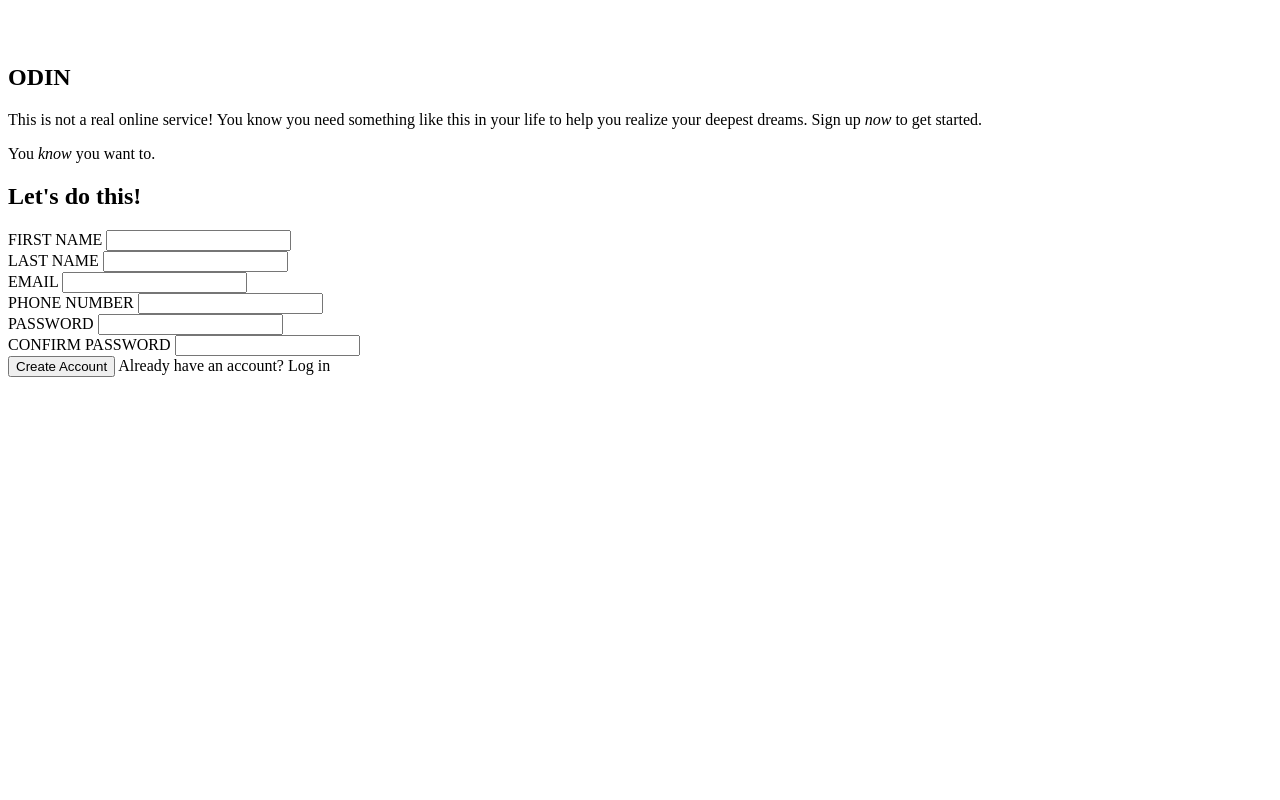
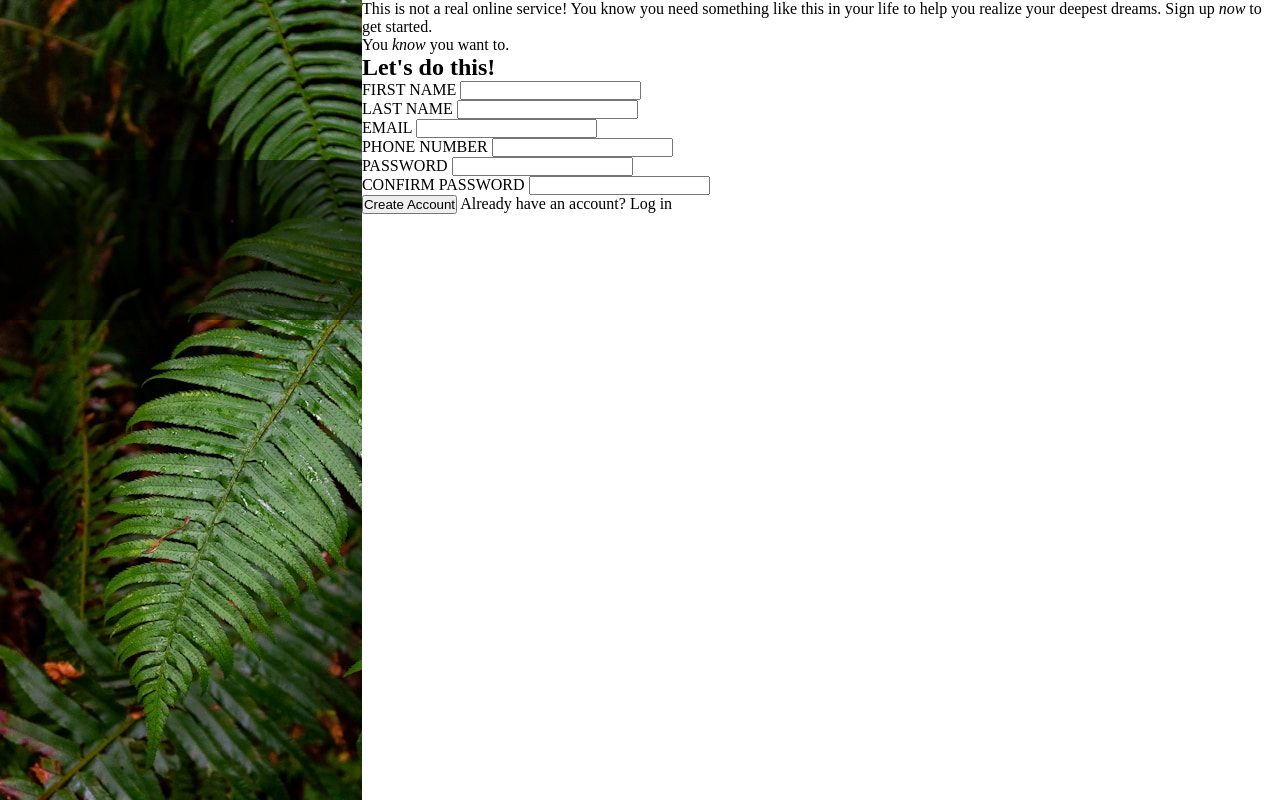
Before and after one commit to JacobDKnittle/sign-up-form, a plain HTML site: page index.html in a window 1280 px wide. Drawn offline with Linux system fonts and the light colour scheme.

Commit message:
Add sidebar image and overlay

```diff
--- a/index.html
+++ b/index.html
@@ -7,13 +7,15 @@
     <link rel="stylesheet" href="styles.css">
 </head>
 <body>
+    <div class="page-wrapper">
         <section class="sidebar">
-        <img src="" alt="">
             <div class="overlay">
                 <img src="" alt="">
                 <h1>ODIN</h1>
             </div>
         </section>
+        <div class="main-content">
+
             <section class="call-to-action">
                 <p>This is not a real online service! You know you need something like this in your life to help you realize your deepest dreams. Sign up <em>now</em> to get started.</p>
                 <span>You <em>know</em> you want to.</span>
@@ -53,5 +55,7 @@
                 <button>Create Account</button>
                 <span>Already have an account? <span>Log in</span></span>
             </section>
+        </div>
+        </div>
     </body>
     </html>
--- a/styles.css
+++ b/styles.css
@@ -0,0 +1,26 @@
+* {
+    margin: 0;
+    padding: 0;
+    box-sizing: border-box;
+}
+
+
+.page-wrapper {
+    display: flex;
+}
+
+.sidebar {
+    flex: 1 1 30%;
+    height: 100vh;
+    position: relative;
+    background-image: url(./images/leaves.jpg);
+}
+
+.overlay {
+    position: absolute;
+    width: 100%;
+    height: 20%;
+    top: 20%;
+    opacity: .5;
+    background-color: black;
+}
```
Lines whose indentation alone changed are shown as unchanged.
